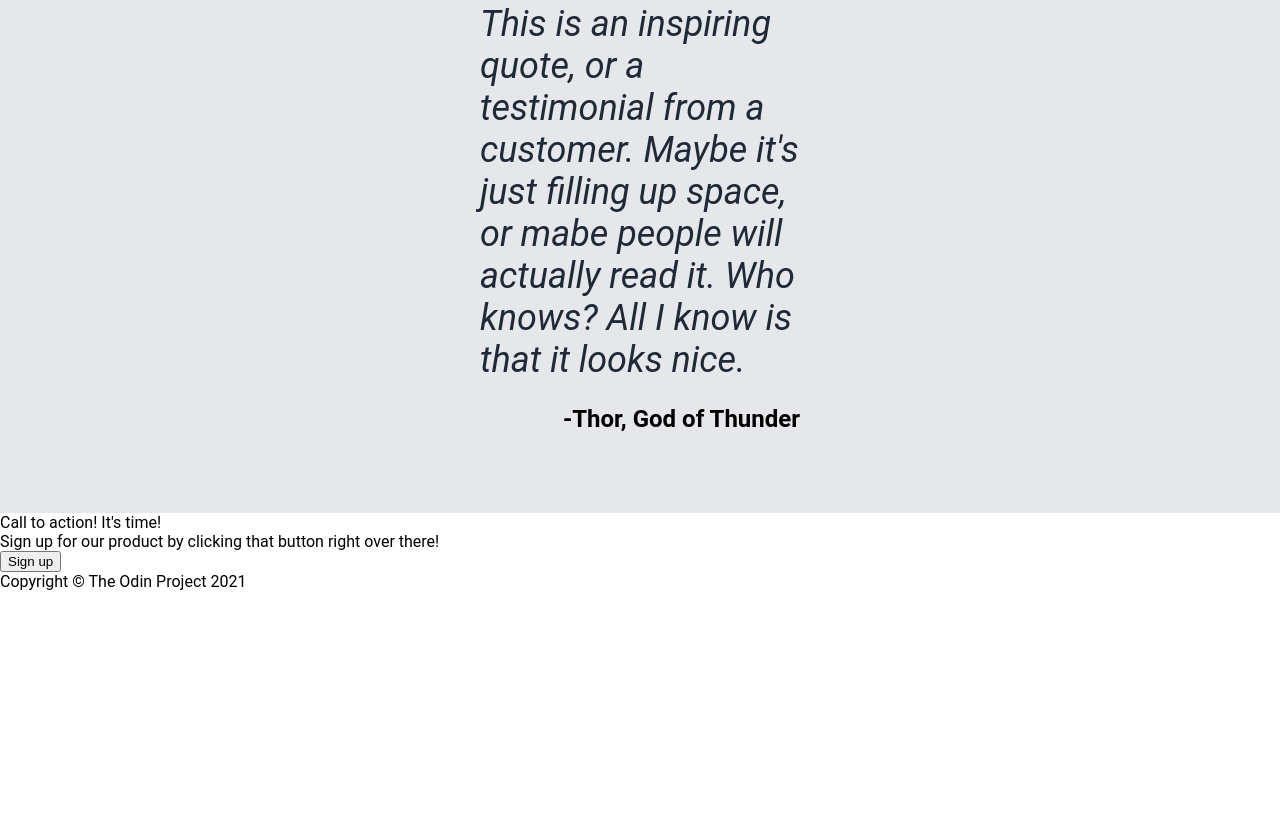
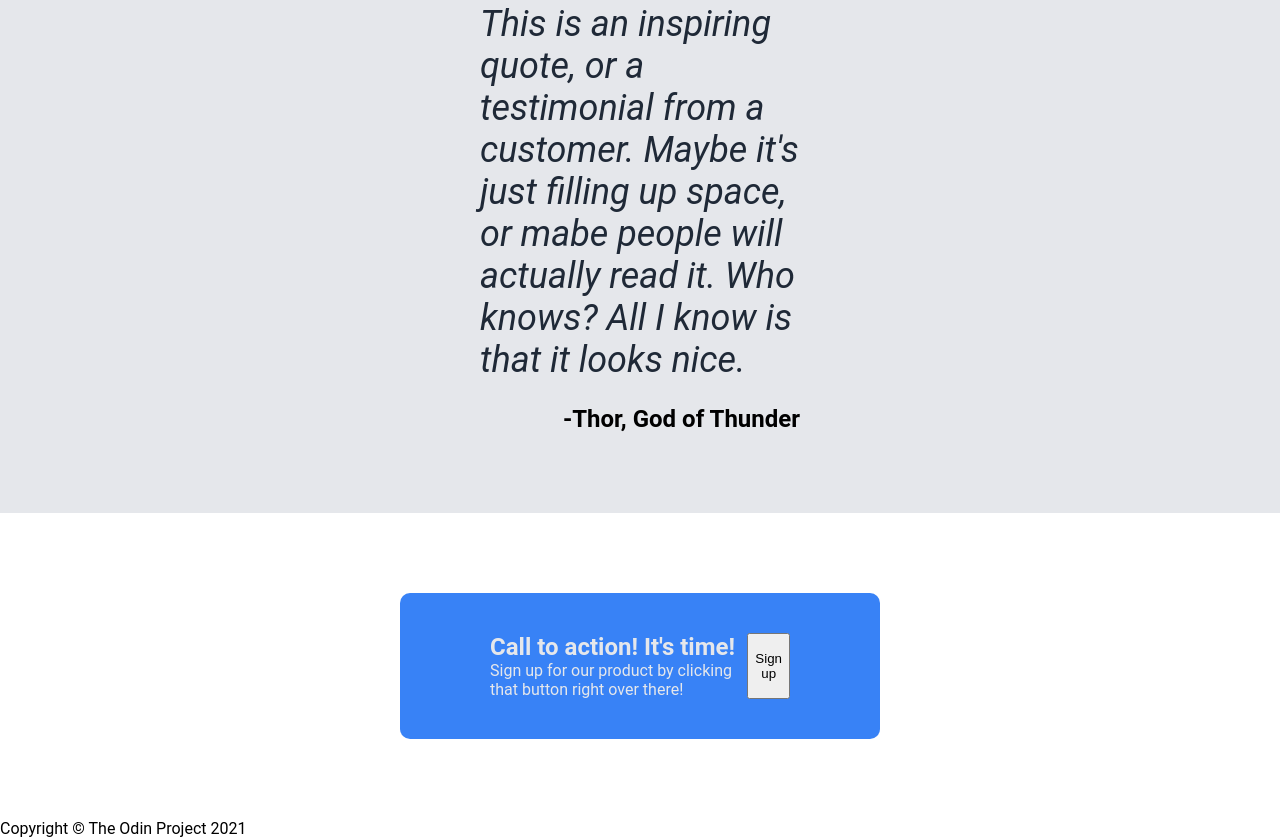
Before and after one commit to Alphasnoopy/odin-landing-page, a plain HTML site: page index.html in a window 1280 px wide. Shown: the part 1045-1883 px from the top of the page. Before the commit the page ends 1636 px from the top, so only its background shows below. Drawn offline with Linux system fonts and the light colour scheme.

Commit message:
Style sign up section

```diff
--- a/index.html
+++ b/index.html
@@ -72,7 +72,6 @@
         </div>
 
         <div class="sign-up">
-            <div class="box">
             <div class="box-left">
                 <div class="box-title">
                     Call to action! It's time!
@@ -83,7 +82,6 @@
             </div>
             <button>Sign up</button>
         </div>
-        </div>
 
         <div class="footer">
             Copyright © The Odin Project 2021
--- a/style.css
+++ b/style.css
@@ -103,3 +103,18 @@ img {
     font-weight: bolder;
     align-self: flex-end;
 }
+
+.sign-up {
+    background-color: #3882F6;
+    margin: 80px 400px;
+    display: flex;
+    justify-content: space-between;
+    padding: 40px 90px;
+    color: #E5E7EB;
+    border-radius: 10px;
+}
+
+.box-title {
+    font-size: 24px;
+    font-weight: bolder;
+}
```
Lines whose indentation alone changed are shown as unchanged.
